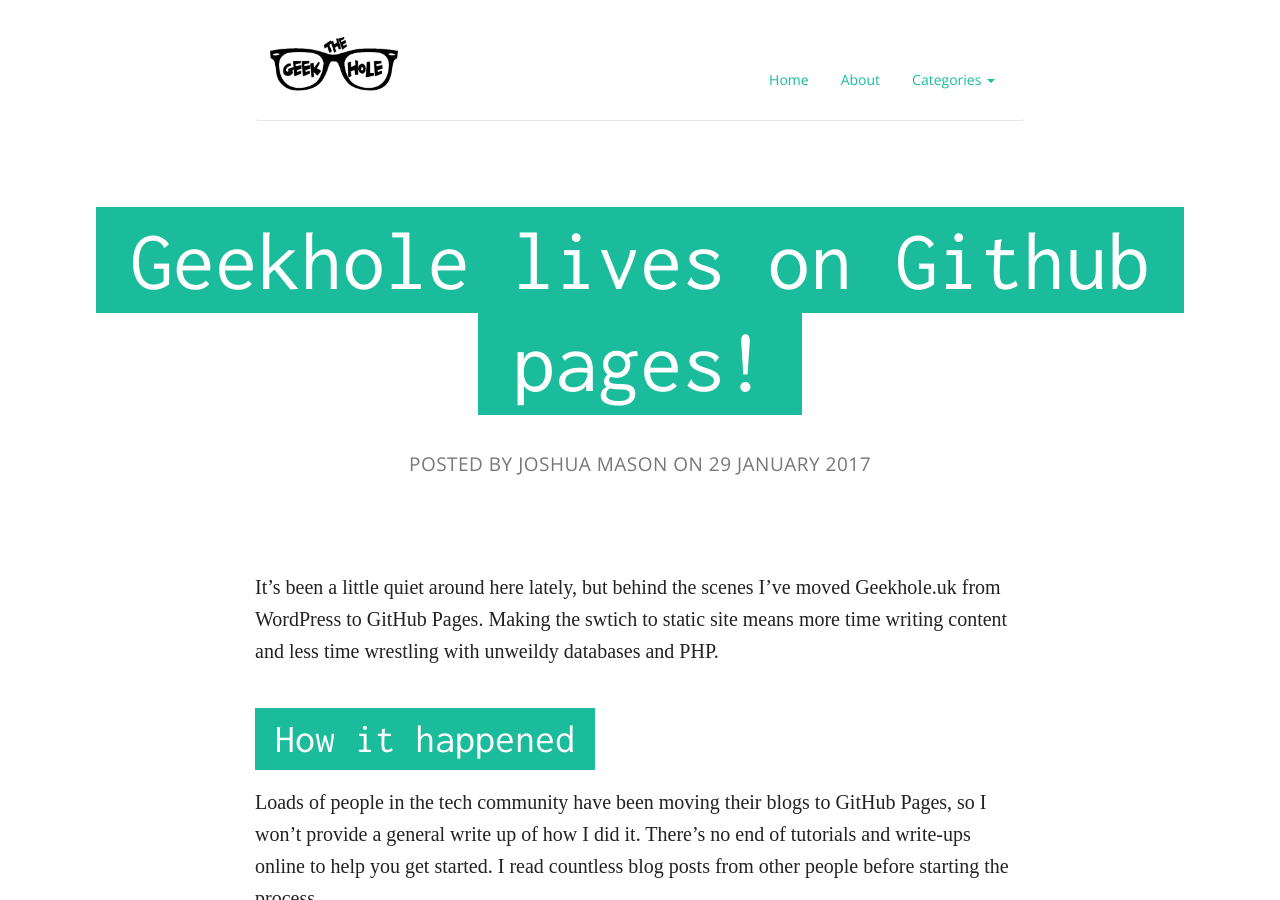
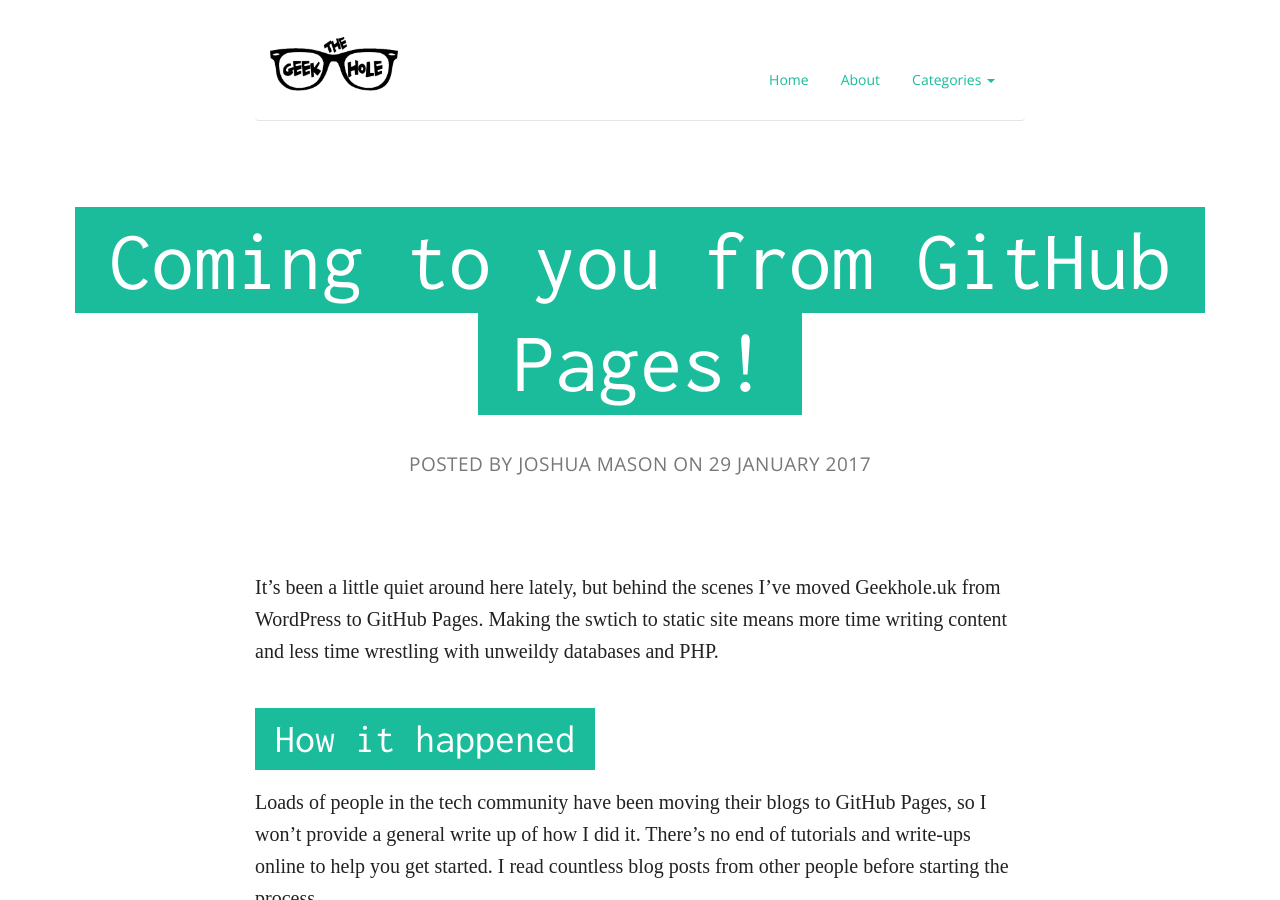
Before and after one commit to Geekhole/geekhole.github.io2, a Jekyll site: the page built from _posts/2017-01-29-geekhole-lives-on-github-pages.md, in a window 1280 px wide and 900 px high. Built offline with Jekyll 4.4.1, drawn with Linux system fonts in a browser that asks for light colours; some web fonts are replaced.

Commit message:
Created 2017-01-29-geekhole-lives-on-github-pages.md

```diff
--- a/_posts/2017-01-29-geekhole-lives-on-github-pages.md
+++ b/_posts/2017-01-29-geekhole-lives-on-github-pages.md
@@ -4,7 +4,7 @@
 author: Joshua Mason
 date: '2017-01-29 14:38 +0000'
 comments: false
-title: Geekhole lives on Github pages!
+title: Coming to you from GitHub Pages!
 category:
   - Web
 ---
```
